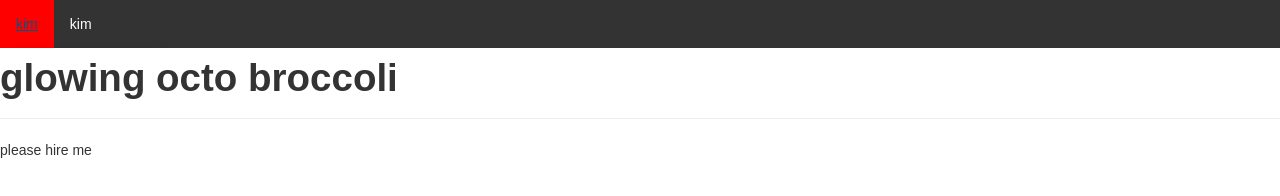
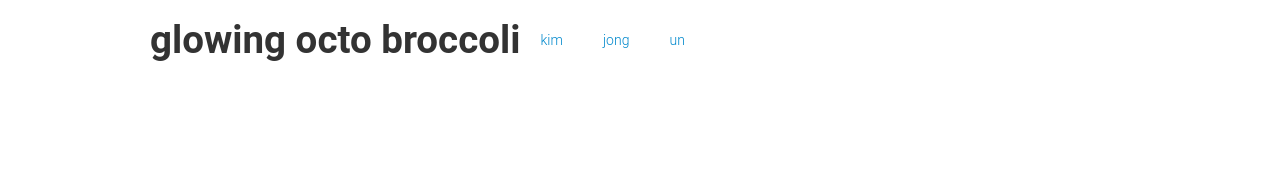
Before and after one commit to hans-m-song/glowing-octo-broccoli, a plain HTML site: page index.html in a window 1280 px wide. Drawn offline with Linux system fonts and the light colour scheme.

Commit message:
commit 5 [moving to bootstrap]

```diff
--- a/index.html
+++ b/index.html
@@ -2,36 +2,29 @@
 <html lang="en">
 <head>
 	<meta charset="utf-8">
-	<title>GlOB</title>
+	<title>hire me</title>
 	<link rel="stylesheet" type="text/css" href="style/bootstrap.min.css">
 	<link rel="stylesheet" type="text/css" href="style/main.css">
 	<link rel='shortcut icon' href='media/broccoli.ico' type='image/x-icon'/ >
 </head>
-
 <body>
 
-	<div class = "menuBar">
-		<ul>
-			<li class="dropdown">
-				<a href="#" class="dropbtn">kim</a>
-				<div class="dropdown-content">
-				<a href="#">jong</a>
-				<a href="#">il</a>
-			</div>
-			</li>
-			<li class="dropdown">
-				<a href="#" class="dropbtn">kim</a>
-				<div class="dropdown-content">
+	<header class="container">
+		<div class="row">
+			<h1 class="col-sm-4 text-left">glowing octo broccoli</h1>
+			<nav class="col-sm-8 text-right">
+				<a href="#">kim</a>
 				<a href="#">jong</a>
 				<a href="#">un</a>
-			</div>
-			</li>
-		</ul>
-	</div>
+			</nav>
+		</div>
+	</header>
 
-	<h1>glowing octo broccoli</h1>
-	<hr />
-	<p>please hire me
-	</p>
+	<section class="jumbotron">
+
+	</section>
+	<footer class="container">
+
+	</footer>
 </body>
 </html>
--- a/style/main.css
+++ b/style/main.css
@@ -1,53 +1,30 @@
 body {
-	font-family: arial;
+    font-family: 'Roboto', sans-serif;
+    font-weight: 300;
 }
 
-ul {
-    list-style-type: none;
-    margin: 0;
-    padding: 0;
-    overflow: hidden;
-    background-color: #333;
+header {
+  padding: 20px 0;
 }
 
-li {
-    float: left;
+header .row,
+footer .row {
+  display: flex;
+  align-items: center;
 }
 
-li a, .dropbtn {
-    display: inline-block;
-    color: white;
-    text-align: center;
-    padding: 14px 16px;
-    text-decoration: none;
+header h1 {
+  font-weight: 700;
+  margin: 0;
 }
 
-li a:hover, .dropdown:hover .dropbtn {
-    background-color: red;
+header nav {
+  display: flex;
+  justify-content: flex-end;
+  right: 0;
 }
 
-li.dropdown {
-    display: inline-block;
+header a {
+  padding: 0 20px;
+  margin: 0;
 }
-
-.dropdown-content {
-    display: none;
-    position: absolute;
-    background-color: #f9f9f9;
-    min-width: 160px;
-    box-shadow: 0px 8px 16px 0px rgba(0,0,0,0.2);
-}
-
-.dropdown-content a {
-    color: black;
-    padding: 12px 16px;
-    text-decoration: none;
-    display: block;
-    text-align: left;
-}
-
-.dropdown-content a:hover {background-color: #f1f1f1}
-
-.dropdown:hover .dropdown-content {
-    display: block;
-}
```
